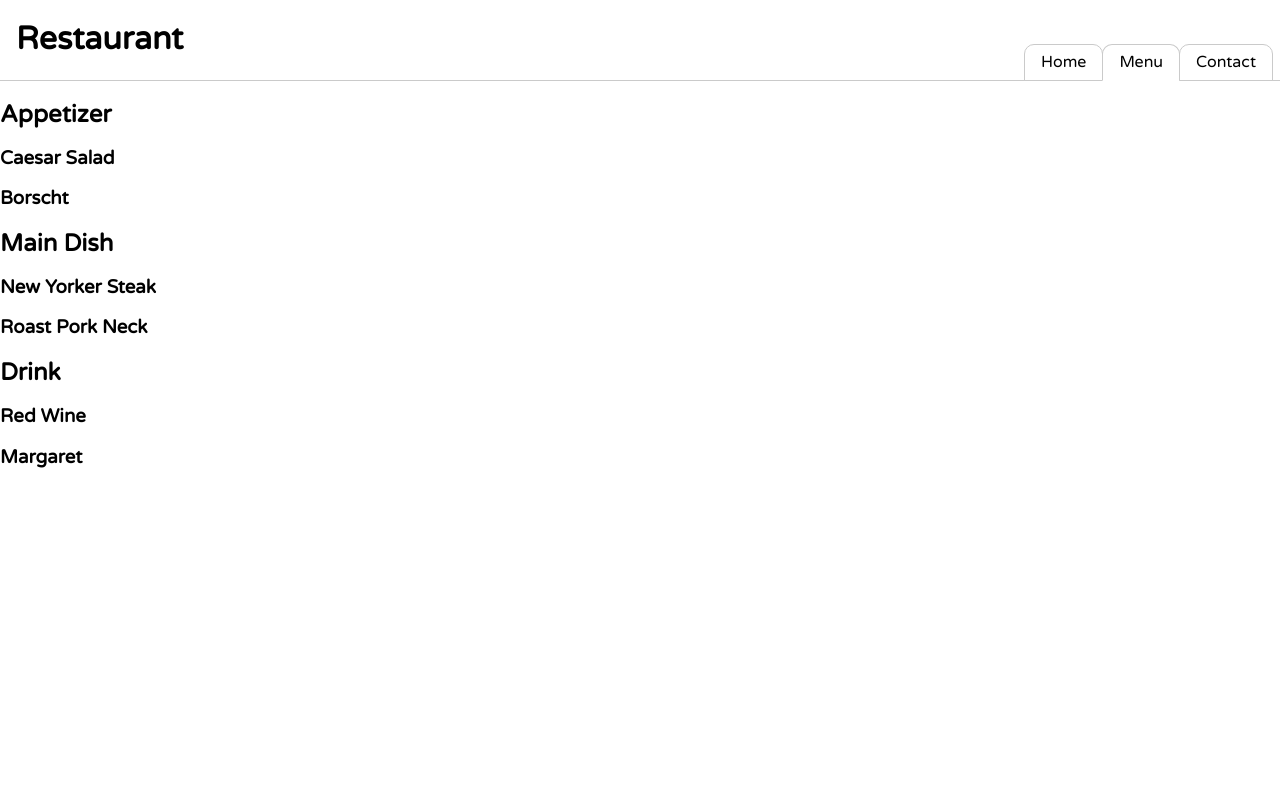
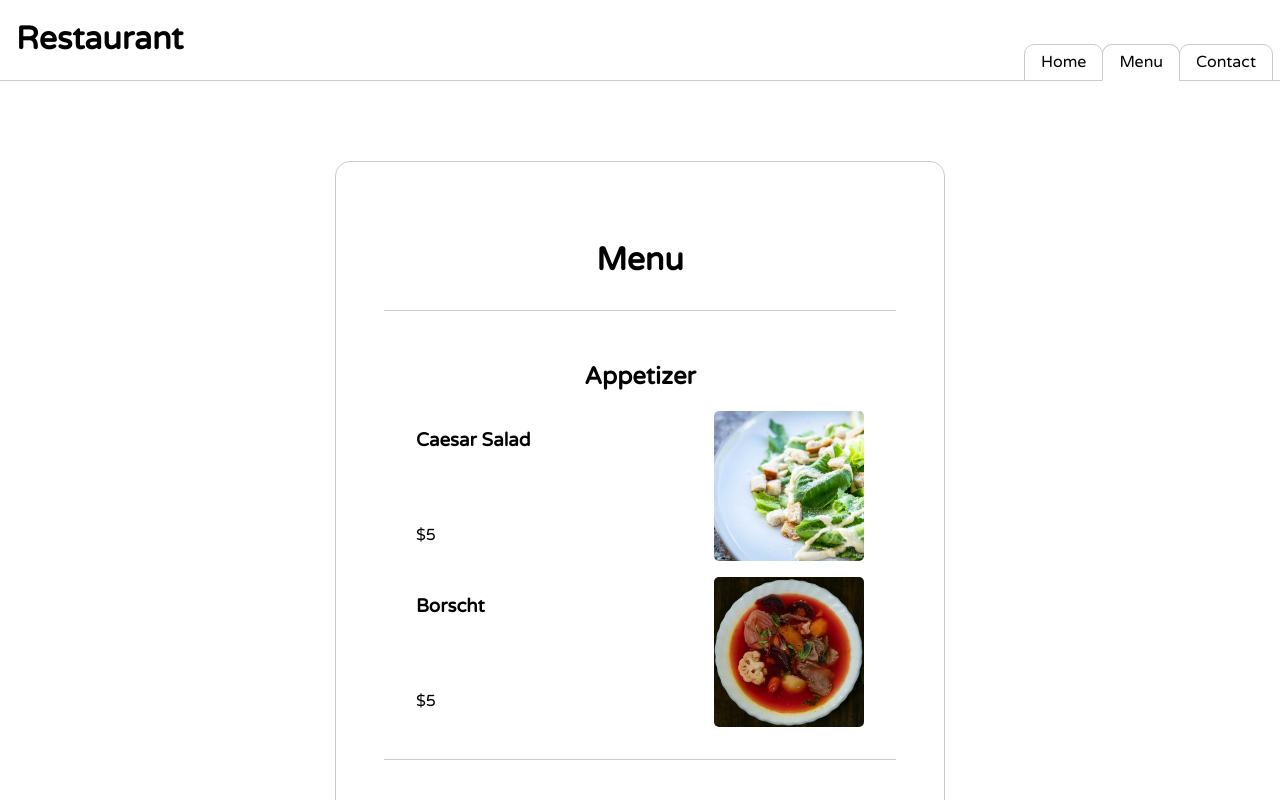
Before and after one commit to 21Neil/Restaurant-Page, a website built with webpack: page dist/index.html in a window 1280 px wide. Both pictures are taken after a click on the button "Menu". Shown: the top 800 px of the page. Built offline with nearby package versions, Linux system fonts and the light colour scheme.

Commit message:
Finish Menu page

```diff
--- a/package.json
+++ b/package.json
@@ -17,6 +17,7 @@
   },
   "homepage": "https://github.com/21Neil/Restaurant-Page#readme",
   "devDependencies": {
+    "html-webpack-plugin": "^5.6.0",
     "webpack": "^5.90.1",
     "webpack-cli": "^5.1.4"
   },
--- /dev/null
+++ b/src/component/getImg.js
@@ -0,0 +1,6 @@
+export default async function getImg(url) {
+  const element = document.createElement('img');
+  const { default: img } = await import(`../asset/${url}.jpg`);
+  element.src = img;
+  return element;
+}
--- a/src/css/style.css
+++ b/src/css/style.css
@@ -82,3 +82,55 @@ nav ul li button {
   width: 50%;
   justify-content: space-evenly;
 }
+
+
+.menu-container {
+  border: 1px solid #cacaca;
+  border-radius: 15px;
+  width: 40%;
+  margin: auto;
+  margin-top: 5em;
+  padding: 3em 3em 1em 3em;
+  margin-bottom: 1em;
+}
+
+.menu-h2 {
+  font-size: 2em;
+  text-align: center;
+  border-bottom: 1px solid #cacaca;
+  padding: 1em;
+  margin: 0;
+}
+
+.menu-section {
+  display: flex;
+  flex-direction: column;
+  align-items: center;
+  padding: 2em;
+}
+
+.menu-section:not(:last-child) {
+  border-bottom: 1px solid #cacaca;
+}
+
+.menu-section article {
+  display: flex;
+  width: 100%;
+  justify-content: space-between;
+}
+
+.menu-section article div {
+  display: flex;
+  flex-direction: column;
+  justify-content: space-between;
+}
+
+.menu-section article:not(:last-child) {
+  margin-bottom: 1em;
+}
+
+.menu-section article img {
+  width: 150px;
+  height: auto;
+  border-radius: 5px;
+}
--- a/src/home.js
+++ b/src/home.js
@@ -1,4 +1,4 @@
-import asideImg from './asset/aside-img.jpg';
+import getImg from "./component/getImg";
 
 export default function home() {
   const main = document.querySelector('#content');
@@ -6,7 +6,7 @@ export default function home() {
   const purpose = document.createElement('section');
   const info = document.createElement('div');
   main.appendChild(purpose);
-  main.appendChild(info)
+  main.appendChild(info);
   purpose.classList = 'purpose';
   info.classList = 'info';
 
@@ -21,28 +21,26 @@ export default function home() {
 
   const infoAside = document.createElement('aside');
   const infoContainer = document.createElement('div');
-  const infoImg = document.createElement('img');
   const infoOpen = document.createElement('section');
   const infoLocation = document.createElement('section');
   const openH2 = document.createElement('h2');
   const openP = document.createElement('p');
   const locationH2 = document.createElement('h2');
-  const locationP = document.createElement('p')
+  const locationP = document.createElement('p');
 
   info.appendChild(infoAside);
-  info.appendChild(infoContainer)
-  infoAside.appendChild(infoImg);
-  infoContainer.appendChild(infoOpen)
-  infoContainer.appendChild(infoLocation)
+  info.appendChild(infoContainer);
+  getImg('aside-img').then(img => infoAside.appendChild(img));
+  infoContainer.appendChild(infoOpen);
+  infoContainer.appendChild(infoLocation);
 
-  infoOpen.appendChild(openH2)
-  infoOpen.appendChild(openP)
-  infoLocation.appendChild(locationH2)
-  infoLocation.appendChild(locationP)
+  infoOpen.appendChild(openH2);
+  infoOpen.appendChild(openP);
+  infoLocation.appendChild(locationH2);
+  infoLocation.appendChild(locationP);
 
-  infoImg.src = asideImg;
-  openH2.textContent = 'open'
-  openP.textContent = 'Thu ~ Sun: 10a.m.~10p.m.'
-  locationH2.textContent = 'location'
-  locationP.textContent = '111 Eat Street, Food City, Restaurant'
+  openH2.textContent = 'open';
+  openP.textContent = 'Thu ~ Sun: 10a.m.~10p.m.';
+  locationH2.textContent = 'location';
+  locationP.textContent = '111 Eat Street, Food City, Restaurant';
 }
--- a/src/index.js
+++ b/src/index.js
@@ -38,7 +38,7 @@ const handleNavBtnOnClick = e => {
   }
 };
 
-home();
+contact();
 homeLi.classList = 'active';
 
 homeBtn.addEventListener('click', handleNavBtnOnClick);
--- a/src/menu.js
+++ b/src/menu.js
@@ -1,42 +1,57 @@
+import getImg from './component/getImg';
+
 export default function menu() {
   const content = document.querySelector('#content');
+  const menuContainer = document.createElement('div')
+  menuContainer.classList = 'menu-container'
+  content.appendChild(menuContainer)
 
   const menuH2 = document.createElement('h2');
+  menuH2.textContent = 'Menu';
+  menuH2.classList = 'menu-h2'
 
-  const createSection = (header) => {
-    const section = document.createElement('section')
-    const headerElement = document.createElement('h2')
-    section.appendChild(headerElement)
-    headerElement.textContent = header
-    return section
+  const createSection = header => {
+    const section = document.createElement('section');
+    const headerElement = document.createElement('h2');
+    section.appendChild(headerElement);
+    section.classList = 'menu-section'
+    headerElement.textContent = header;
+    return section;
   };
   const appetizerSection = createSection('Appetizer');
   const mainDishSection = createSection('Main Dish');
   const drinkSection = createSection('Drink');
 
-  content.appendChild(appetizerSection);
-  content.appendChild(mainDishSection);
-  content.appendChild(drinkSection);
+  menuContainer.appendChild(menuH2);
+  menuContainer.appendChild(appetizerSection);
+  menuContainer.appendChild(mainDishSection);
+  menuContainer.appendChild(drinkSection);
 
-  const createArticle = (header, parent, img) => {
+  const createArticle = (header, price, parent, img) => {
     const article = document.createElement('article');
     const headerElement = document.createElement('h3');
+    const priceElement = document.createElement('p');
+    const container = document.createElement('div')
 
-    article.appendChild(headerElement);
+    article.appendChild(headerElement)
+    article.appendChild(priceElement)
 
     if (img) {
-      const imgElement = document.createElement('img');
-      article.appendChild(imgElement);
+      getImg(img).then(img => {article.appendChild(img)});
+      container.appendChild(headerElement)
+      container.appendChild(priceElement)
+      article.appendChild(container);
     }
 
     headerElement.textContent = header;
+    priceElement.textContent = '$' + price
     parent.appendChild(article);
   };
 
-  createArticle('Caesar Salad', appetizerSection);
-  createArticle('Borscht', appetizerSection);
-  createArticle('New Yorker Steak', mainDishSection);
-  createArticle('Roast Pork Neck', mainDishSection);
-  createArticle('Red Wine', drinkSection);
-  createArticle('Margaret', drinkSection);
+  createArticle('Caesar Salad', 5, appetizerSection, 'caesar-salad');
+  createArticle('Borscht', 5, appetizerSection, 'borscht');
+  createArticle('New Yorker Steak', 26, mainDishSection, 'steak');
+  createArticle('Roast Pork Neck', 13, mainDishSection, 'pork');
+  createArticle('Red Wine', 6, drinkSection);
+  createArticle('Margaret', 6, drinkSection);
 }
--- a/webpack.config.js
+++ b/webpack.config.js
@@ -1,10 +1,18 @@
 const path = require('path');
+const HtmlWebpackPlugin = require('html-webpack-plugin');
 
 module.exports = {
   entry: './src/index.js',
+  plugins: [
+    new HtmlWebpackPlugin({
+      title: 'Restaurant Page',
+      template: './src/index.html'
+    }),
+  ],
   output: {
     filename: 'main.js',
     path: path.resolve(__dirname, 'dist'),
+    clean: true,
   },
   module: {
     rules: [
```
Also changed, not shown: src/index.html (added, +21 -0 lines), dist/14d360b7aeff4abd3147.jpg (added), dist/316.main.js (added), dist/448.main.js (added), dist/500.main.js (added), dist/792.main.js (added), dist/828.main.js (added), dist/9c4c80c459ae5437ff82.jpg (added), dist/cd33e7b7e2901a1e61c6.jpg (added), dist/f46deb2419b1549a9893.jpg (added), dist/index.html, dist/main.js, src/asset/borscht.jpg (added), src/asset/caesar-salad.jpg (added), 1 more files, 2 other files.
